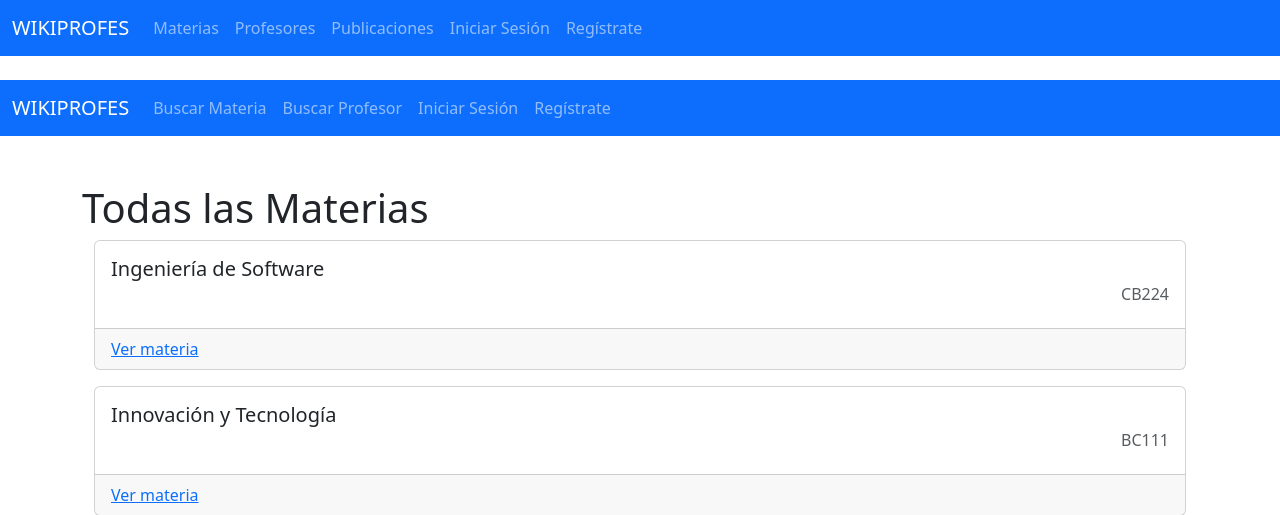
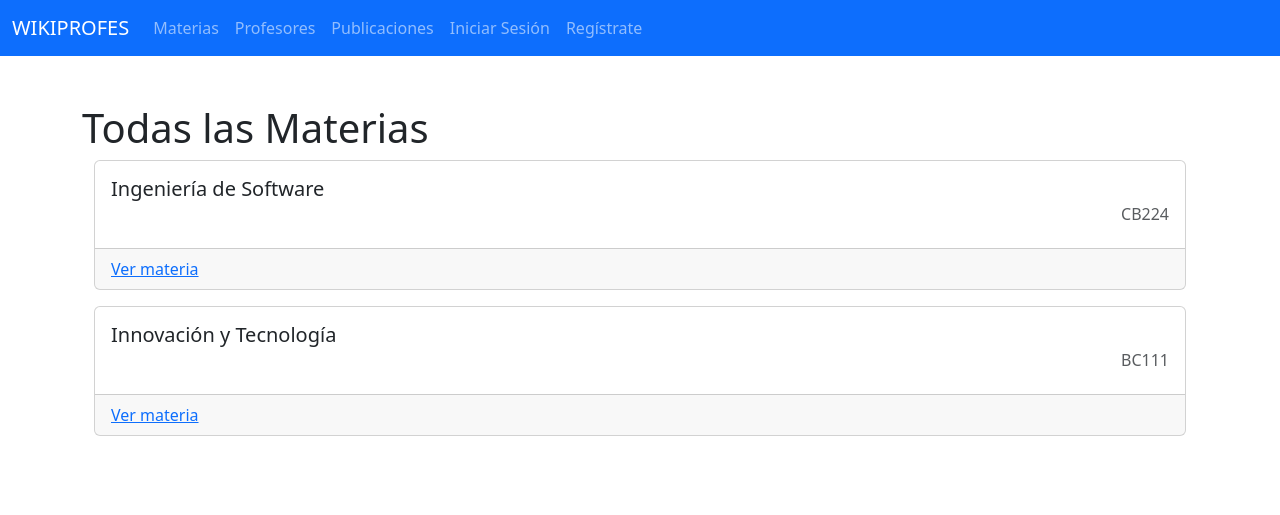
Before and after one commit to oayala775/wikiprofes, a Django app: page /materias in a window 1280 px wide. Shown: the top 515 px of the page. Run offline with Django 5.2, Linux system fonts and the light colour scheme; data comes from the database, SQL or seed files in the repository.

```diff
--- a/templates/materias/materias.html
+++ b/templates/materias/materias.html
@@ -2,27 +2,6 @@
 <title>Materias</title>
 {% endblock title %}
 {% block content %}
-    <!-- Barra de Navegación -->
-    <nav class="navbar navbar-expand-lg navbar-dark bg-primary mb-4">
-        <div class="container-fluid">
-            <a class="navbar-brand" href="/">WIKIPROFES</a>
-            <button class="navbar-toggler" type="button" data-bs-toggle="collapse" data-bs-target="#navbarNavAltMarkup" aria-controls="navbarNavAltMarkup" aria-expanded="false" aria-label="Toggle navigation">
-                <span class="navbar-toggler-icon"></span>
-            </button>
-            <div class="collapse navbar-collapse" id="navbarNavAltMarkup">
-                <div class="navbar-nav">
-                    <a class="nav-link" href="">Buscar Materia</a>
-                    <a class="nav-link" href="">Buscar Profesor</a>
-                    {% if user.is_authenticated %}
-                    <a class="nav-link" href="/logout">Cerrar Sesión</a>
-                    {% else %}
-                    <a class="nav-link" href="/inicio">Iniciar Sesión</a>
-                    <a class="nav-link" href="/registro">Regístrate</a>
-                    {% endif %}
-                </div>
-            </div>
-        </div>
-    </nav>
 
     <div class="container mt-5">
         <h1>Todas las Materias</h1>
```
Also changed, not shown: templates/publicacion/materia.html (+0 -22 lines).
